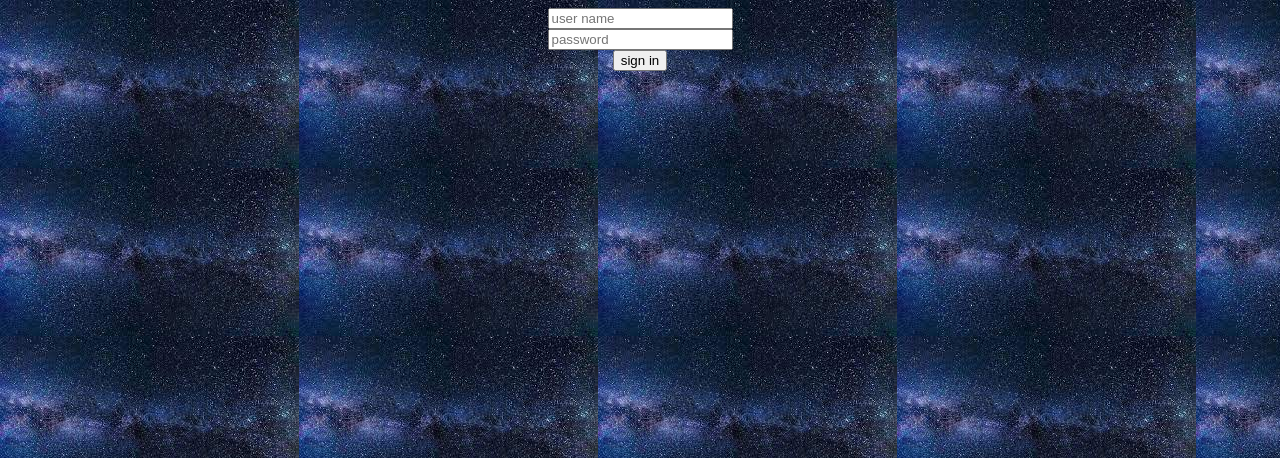
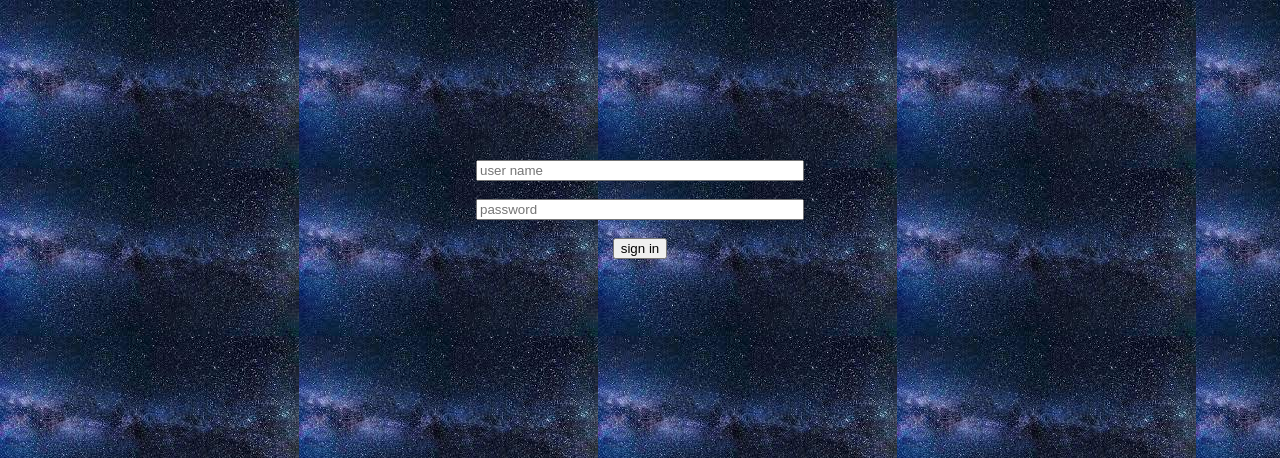
Before and after one commit to aswandhkolangarodi/login, a Django app: page /home/login in a window 1280 px wide. Shown: the top 458 px of the page. Run offline with Django 3.2, Linux system fonts and the light colour scheme.

Commit message:
Update login.html

```diff
--- a/gitapp/templates/login.html
+++ b/gitapp/templates/login.html
@@ -9,9 +9,9 @@
 
 </head>
 <body background="{% static 'images/bg.jpg'%}">
-    <center>
-        <input type="text" placeholder="user name"><br>
-        <input type="password" placeholder="password"><br>
+    <center style="margin-top: 10rem;">
+        <input style="width: 20rem;" type="text" placeholder="user name"><br><br>
+        <input style="width: 20rem;" type="password" placeholder="password"><br><br>
         <input type="button" value="sign in">
     </center>
 
```
